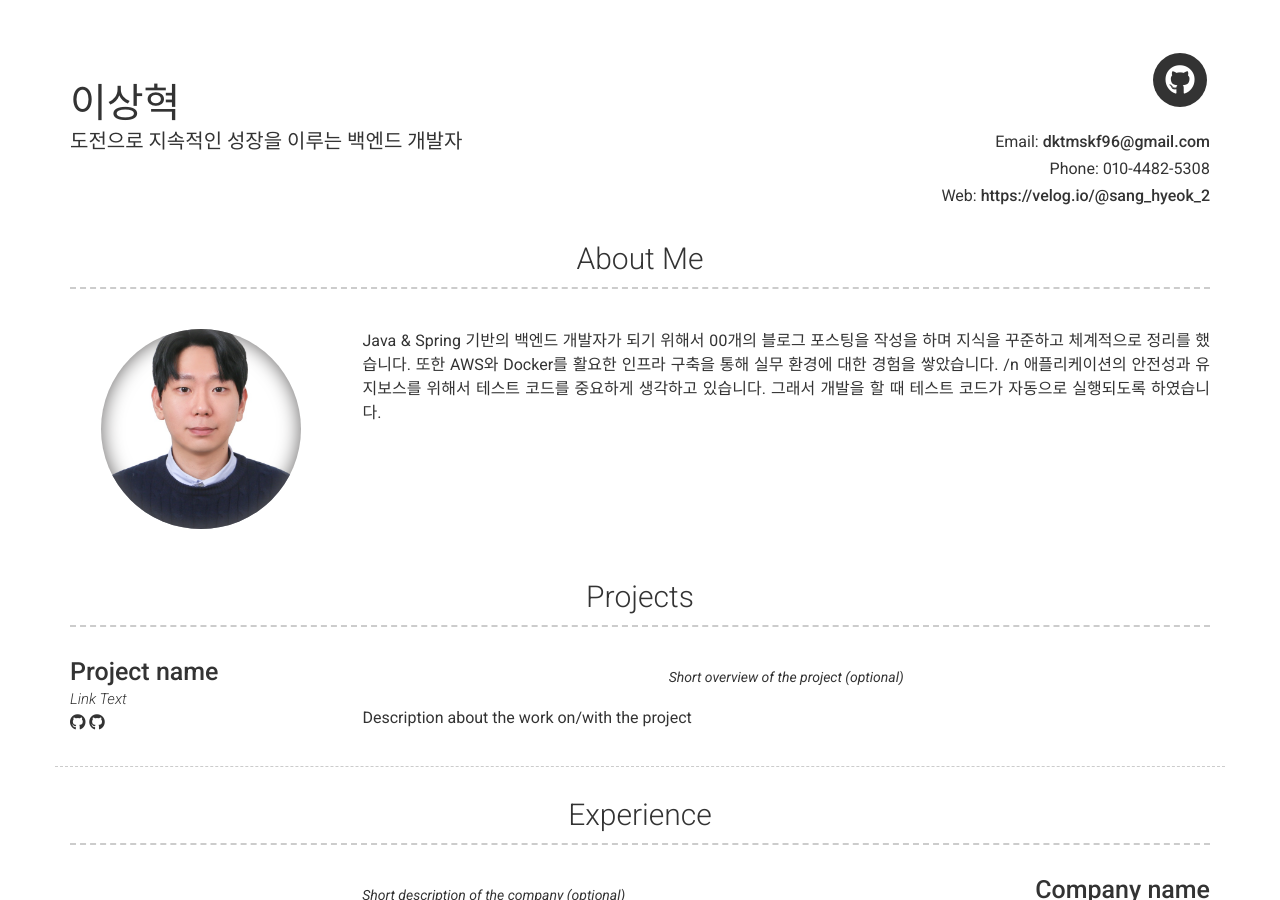
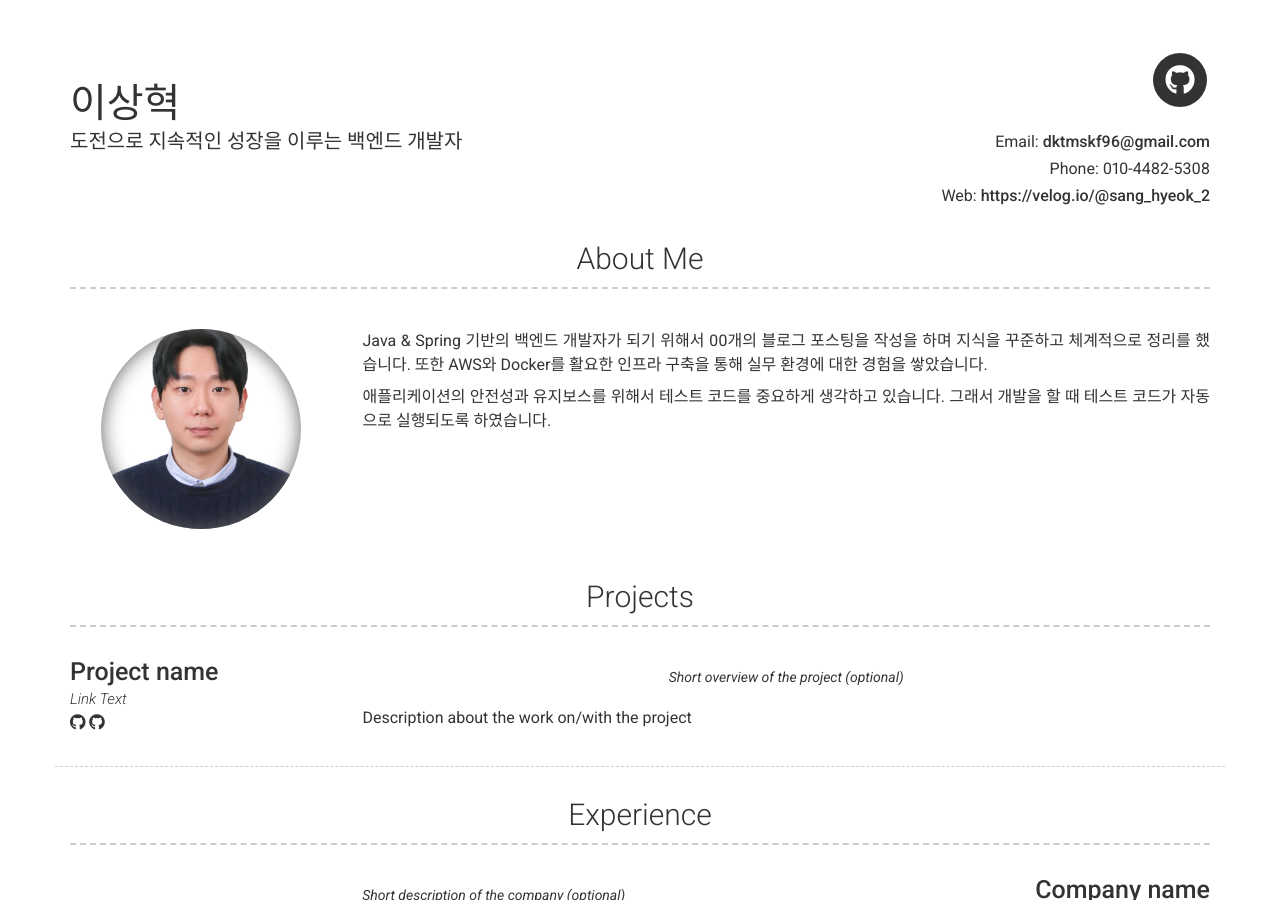
Before and after one commit to hyeok96/hyeok96.github.io, a Jekyll site: the page built from index.md, in a window 1280 px wide and 900 px high. Built offline with Jekyll 4.4.1, drawn with Linux system fonts in a browser that asks for light colours; nearby versions of some CDN libraries.

Commit message:
about me 수정

```diff
--- a/_config.yml
+++ b/_config.yml
@@ -52,7 +52,8 @@ github_username:  jekyll
 # about_title: About Me (Use this to override about section title)
 about_profile_image: images/resume.jpeg
 about_content: | # this will include new lines to allow paragraphs
-    Java & Spring 기반의 백엔드 개발자가 되기 위해서 00개의 블로그 포스팅을 작성을 하며 지식을 꾸준하고 체계적으로 정리를 했습니다. 또한 AWS와 Docker를 활요한 인프라 구축을 통해 실무 환경에 대한 경험을 쌓았습니다. /n
+    Java & Spring 기반의 백엔드 개발자가 되기 위해서 00개의 블로그 포스팅을 작성을 하며 지식을 꾸준하고 체계적으로 정리를 했습니다. 또한 AWS와 Docker를 활요한 인프라 구축을 통해 실무 환경에 대한 경험을 쌓았습니다.
+
     애플리케이션의 안전성과 유지보스를 위해서 테스트 코드를 중요하게 생각하고 있습니다. 그래서 개발을 할 때 테스트 코드가 자동으로 실행되도록 하였습니다.
 
 
```
